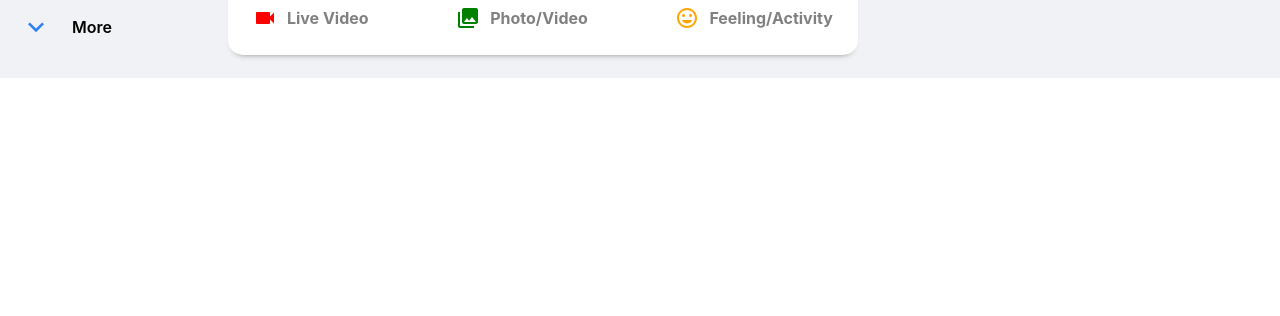
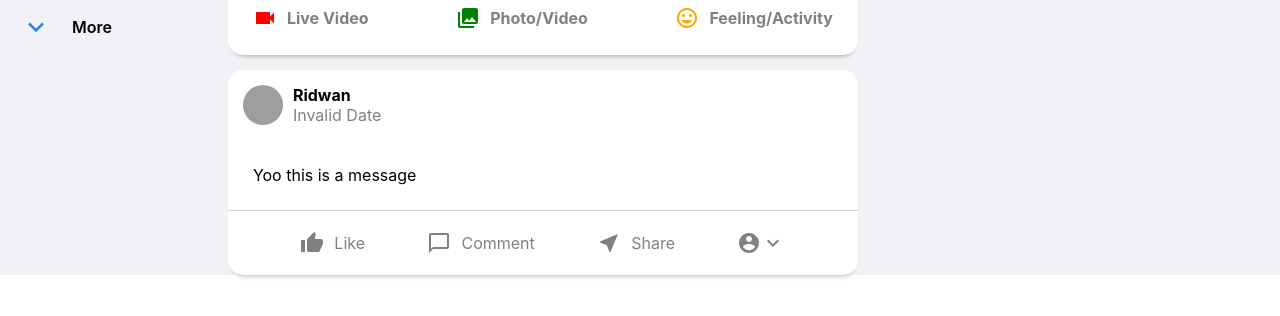
Before and after one commit to ridkadri/mern-facebook-clone, a React (Create React App) app: page / in a window 1280 px wide. Shown: the part 398-714 px from the top of the page. Built offline with nearby package versions, Linux system fonts and the light colour scheme; grey boxes are pictures that could not be loaded.

Commit message:
built post component and added it to the feed, also set up backend

```diff
--- a/src/App.js
+++ b/src/App.js
@@ -8,7 +8,6 @@ function App() {
     <div className="app">
       <Header/>
       <div className='app_body'>
-
           <Sidebar/>
           <Feed/>
           {/* widgets */}
--- a/src/components/feed/feed.js
+++ b/src/components/feed/feed.js
@@ -1,12 +1,21 @@
 import React from 'react';
 import StoryReel from '../storyReel/storyReel';
 import MessageSender from '../messageSender/messageSender';
+import Post from '../post/post';
 
 const Feed = () => {
     return (
         <div className='feed'>
             <StoryReel/>
             <MessageSender/>
+
+            <Post
+                profilePic='https://ridkadri.com/static/rid.5801c40167.jpg'
+                message='Yoo this is a message'
+                timeStamp='time'
+                imgName='imgName'
+                username='Ridwan'
+            />
 
             {/*{
                 postsDate.map(entry => (
--- /dev/null
+++ b/src/components/post/post.css
@@ -0,0 +1,70 @@
+.post {
+  width: 100%;
+  margin-top: 15px;
+  border-radius: 15px;
+  background-color: white;
+  box-shadow: 0px 5px 7px -7px rgba(0, 0, 0, 0.75);
+}
+
+.post_image > img {
+  width: 100%;
+}
+
+.post_top {
+  display: flex;
+  position: relative;
+  align-items: center;
+  padding: 15px;
+}
+
+.post_avatar {
+  margin-right: 10px;
+}
+
+.post_topInfo > h3 {
+  font-size: medium;
+}
+
+.post_topInfo > p {
+  font-size: small;
+  color: gray;
+}
+
+.post_bottom {
+  margin-top: 10px;
+  margin-bottom: 10px;
+  padding: 15px 25px;
+}
+
+.post_options {
+  padding: 10px;
+  border-top: 1px solid lightgray;
+  display: flex;
+  justify-content: space-evenly;
+  font-size: medium;
+  color: gray;
+  cursor: pointer;
+  padding: 15px;
+}
+
+.post_option {
+  display: flex;
+  align-items: center;
+  justify-content: center;
+  padding: 5px;
+  float: 1;
+}
+
+.post_option > p {
+  margin-left: 10px;
+}
+
+.post_option:hover {
+  background-color: #eff2f5;
+  border-radius: 10px;
+}
+
+.post_topInfo > p {
+  font-size: medium;
+  color: gray;
+}
--- /dev/null
+++ b/src/components/post/post.js
@@ -0,0 +1,50 @@
+import { Avatar } from '@material-ui/core';
+import { ExpandMoreOutlined } from '@material-ui/icons';
+import React from 'react';
+import './post.css';
+
+import ThumbUpIcon from '@material-ui/icons/ThumbUp';
+import ChatBubbleOutlineIcon from '@material-ui/icons/ChatBubbleOutline';
+import NearMeIcon from '@material-ui/icons/NearMe';
+import AccountCircleIcon from '@material-ui/icons/AccountCircle';
+
+const Post = ({profilePic, message, timeStamp, imgName, username}) => {
+    return (
+        <div className='post'>
+            <div className='post_top'>
+                <Avatar src={profilePic} className='post_avatar'/>
+                <div className='post_topInfo'>
+                    <h3>{username}</h3>
+                    <p>{new Date(parseInt(timeStamp)).toUTCString()}</p>
+
+                </div>
+            </div>
+
+            <div className='post_bottom'>
+                <p>{message}</p>
+                {/*image is coming later */}
+            </div>
+
+            <div className='post_options'>
+                        <div className='post_option'>
+                            <ThumbUpIcon/>
+                            <p>Like</p>
+                        </div>
+                        <div className='post_option'>
+                            <ChatBubbleOutlineIcon/>
+                            <p>Comment</p>
+                        </div>
+                        <div className='post_option'>
+                            <NearMeIcon/>
+                            <p>Share</p>
+                        </div>
+                        <div className='post_option'>
+                            <AccountCircleIcon/>
+                            <ExpandMoreOutlined/>
+                        </div>
+                    </div>
+        </div>
+    )
+}
+
+export default Post
```
Also changed, not shown: fb-backend/package.json (added, +23 -0 lines), fb-backend/server.js (added, +26 -0 lines), 2 other files (tests, documents, lock files or other folders). Lines whose indentation alone changed are shown as unchanged.
